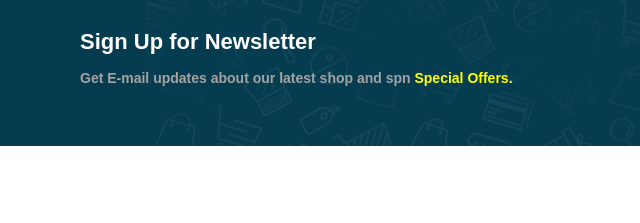
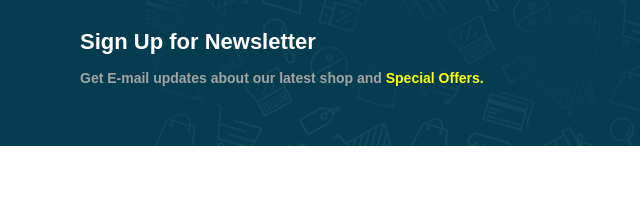
Before and after one commit to Praveenkr398/e-commerce-_Website, a plain HTML site: page index.html in a window 1280 px wide. Shown: the part 4597-4820 px from the top of the page, 0-640 px from the left. Drawn offline with Linux system fonts and the light colour scheme.

Commit message:
update index

```diff
--- a/index.html
+++ b/index.html
@@ -42,6 +42,7 @@
         <button>Shop Now</button>
     </section>
 
+    <!-- feature section -->
     <section id="feature" class="section-p1">
         <div class="fe-box">
             <img src="img/features/f1.png" alt="">
@@ -368,7 +369,7 @@
     <section id="newsletter" class="section-p1 section-m1">
         <div class="newstext">
             <h4>Sign Up for Newsletter</h4>
-            <p>Get E-mail updates about our latest shop and spn
+            <p>Get E-mail updates about our latest shop and
                 <span>
                     Special Offers.
                 </span>
```
